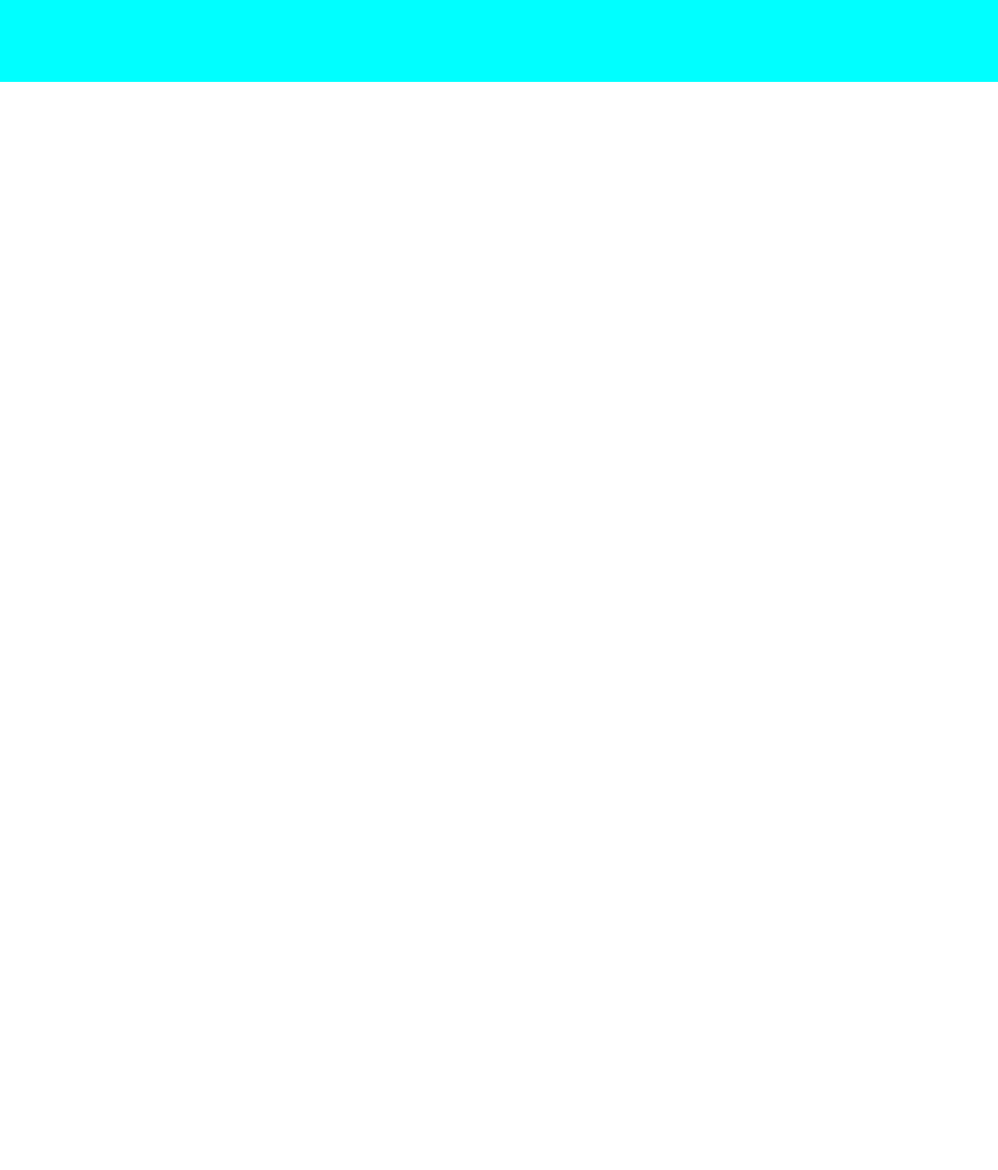
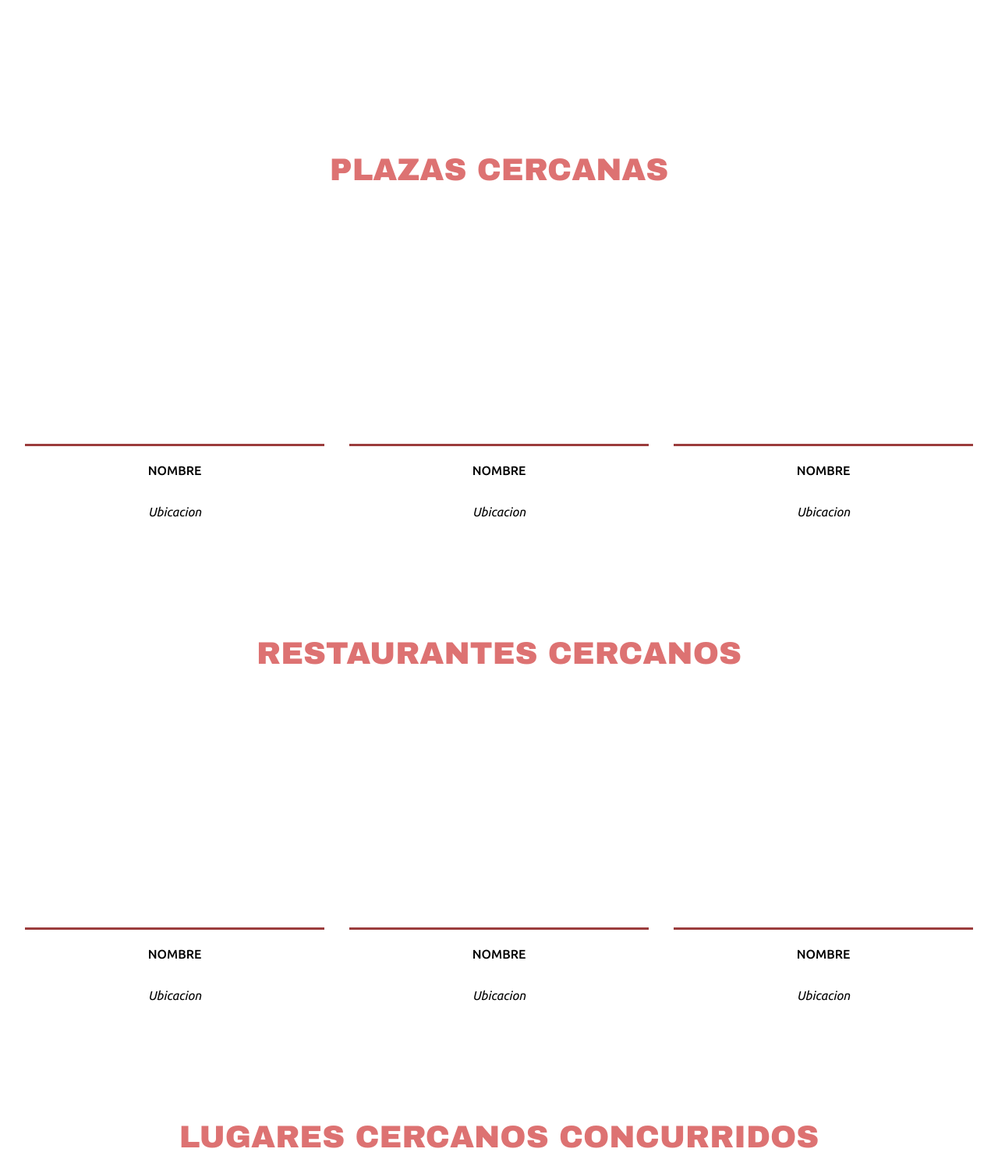
Before and after one commit to m638-hue/hackmty2021, a plain HTML site: page pag.html in a window 1280 px wide. Shown: the part 940-2440 px from the top of the page at 78% size. Before the commit the page ends 1117 px from the top, so only its background shows below. Drawn offline with Linux system fonts and the light colour scheme; a web font is replaced by a local one.

Commit message:
Add files via upload

```diff
--- a/Diseno.css
+++ b/Diseno.css
@@ -1,5 +1,6 @@
 
 @import url(http://fonts.googleapis.com/css?family=Montserrat+Alternates);
+@import url('https://fonts.googleapis.com/css2?family=Ubuntu:ital,wght@0,500;1,400&display=swap');
 
 body{
      margin: 0 0;
@@ -71,5 +72,57 @@ body{
 .mapa{
      min-width: 100vh;
      height: 80vh;
-     background-color: aqua;
 }
+
+.Texto{
+     min-width: 100vh;
+     height: 10vh;
+     margin-bottom: 1.5em;
+     font-family: 'Archivo Black', sans-serif;
+     font-size: 5vh;
+     align-items: center;
+     display: flex;
+     justify-content: center;
+     color: rgba(201, 31, 31, 0.63);
+}
+.opciones{
+     min-width: 100vh;
+     height: 50vh;
+     margin-bottom: 5em;
+}
+.opcion1{
+     height: 90%;
+     width: 30%;
+     margin-left: 2.5%;
+     float: left;
+}
+.imagen{
+     width: 100%;
+     height: 70%;
+     border-bottom: 3px rgb(155, 60, 60) solid;
+}
+.Datos{
+     width: 100%;
+     height: 29%;
+}
+.nombres{
+     width: 100%;
+     height: 60%;
+     align-items: center;
+     display: flex;
+     justify-content: center;
+     font-family: 'Ubuntu', sans-serif;
+     font-weight: 500;
+     text-transform: uppercase;
+}
+.direccion{
+     width: 100%;
+     height: 40%;
+     font-family: 'Ubuntu', sans-serif;
+     font-weight: 400;
+     font-style: italic;
+     align-items: center;
+     display: flex;
+     justify-content: center;
+     font-family: 'Ubuntu', sans-serif;
+}
--- a/pag.html
+++ b/pag.html
@@ -3,8 +3,9 @@
 <head>
      <meta charset="UTF-8">
      <LINK REL=StyleSheet HREF="Diseno.css" TITLE="Contemporaneo">
-     <LINK REL=StyleSheet HREF="otro.scss" TITLE="Contemporane">
      <link href="https://fonts.googleapis.com/css2?family=BenchNine:wght@700&display=swap" rel="stylesheet">
+     <link href="https://fonts.googleapis.com/css2?family=Archivo+Black&display=swap" rel="stylesheet">
+
      <title>Document</title>
 </head
 <body>
@@ -17,6 +18,77 @@
      </div>
      <div class="mapa"></div>
      <div class="linea1"></div>
-
+     <div class="Texto">PLAZAS CERCANAS</div>
+     <div class="opciones" id="plazas">
+          <div class="opcion1">
+               <div class="imagen"></div>
+               <div class="Datos">
+                    <div class="nombres">Nombre</div>
+                    <div class="direccion">Ubicacion</div>
+               </div>
+          </div>
+          <div class="opcion1">
+               <div class="imagen"></div>
+               <div class="Datos">
+                    <div class="nombres">Nombre</div>
+                    <div class="direccion">Ubicacion</div>
+               </div>
+          </div>
+          <div class="opcion1">
+               <div class="imagen"></div>
+               <div class="Datos">
+                    <div class="nombres">Nombre</div>
+                    <div class="direccion">Ubicacion</div>
+               </div>
+          </div>
+     </div>
+     <div class="Texto">RESTAURANTES CERCANOS</div>
+     <div class="opciones" id="restaurantes">
+          <div class="opcion1">
+               <div class="imagen"></div>
+               <div class="Datos">
+                    <div class="nombres">Nombre</div>
+                    <div class="direccion">Ubicacion</div>
+               </div>
+          </div>
+          <div class="opcion1">
+               <div class="imagen"></div>
+               <div class="Datos">
+                    <div class="nombres">Nombre</div>
+                    <div class="direccion">Ubicacion</div>
+               </div>
+          </div>
+          <div class="opcion1">
+               <div class="imagen"></div>
+               <div class="Datos">
+                    <div class="nombres">Nombre</div>
+                    <div class="direccion">Ubicacion</div>
+               </div>
+          </div>
+     </div>
+     <div class="Texto">LUGARES CERCANOS CONCURRIDOS</div>
+     <div class="opciones" id="concurrido">
+          <div class="opcion1">
+               <div class="imagen"></div>
+               <div class="Datos">
+                    <div class="nombres">Nombre</div>
+                    <div class="direccion">Ubicacion</div>
+               </div>
+          </div>
+          <div class="opcion1">
+               <div class="imagen"></div>
+               <div class="Datos">
+                    <div class="nombres">Nombre</div>
+                    <div class="direccion">Ubicacion</div>
+               </div>
+          </div>
+          <div class="opcion1">
+               <div class="imagen"></div>
+               <div class="Datos">
+                    <div class="nombres">Nombre</div>
+                    <div class="direccion">Ubicacion</div>
+               </div>
+          </div>
+     </div>
 </body>
 </html>
```
